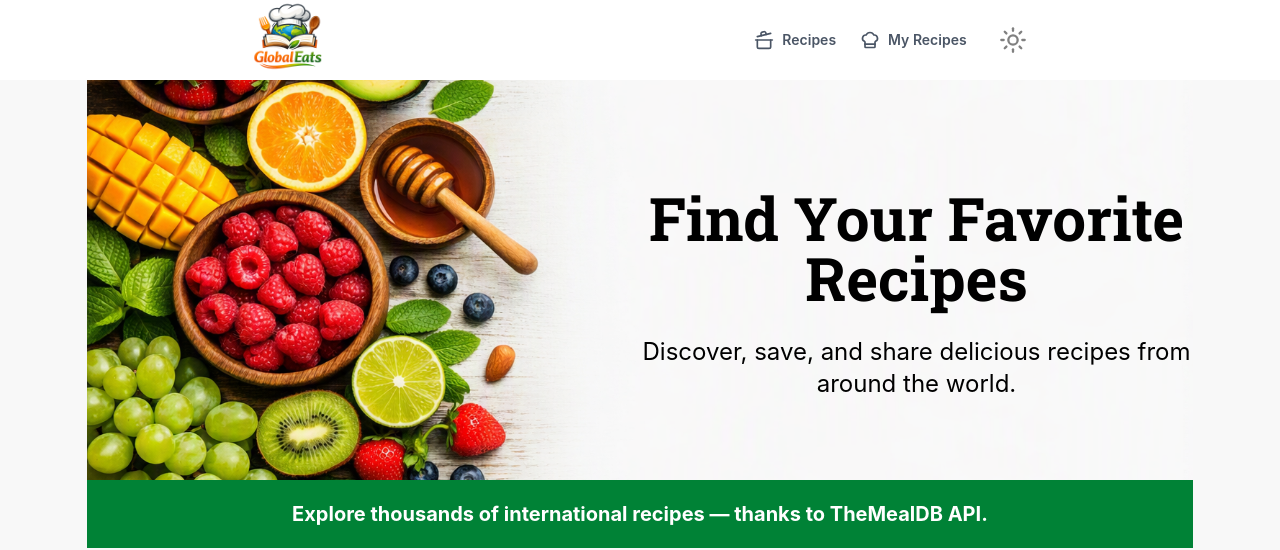
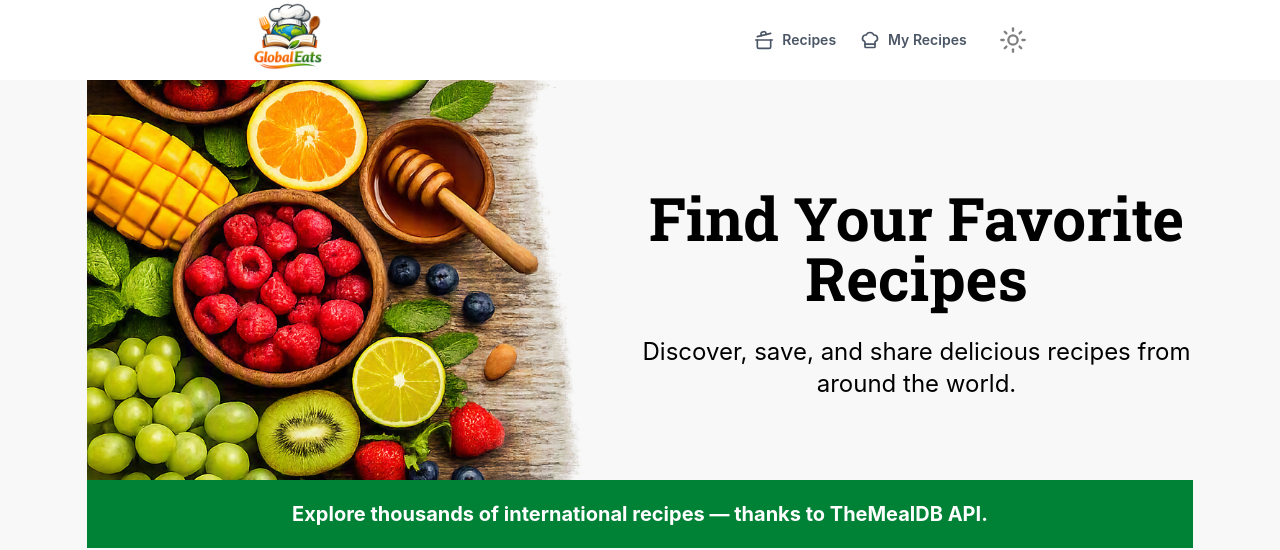
Before and after one commit to RaulSoriaUlibarri/Cookbook, a Next.js app: page / in a window 1280 px wide. Shown: the top 550 px of the page. Built offline with nearby package versions, Linux system fonts and the light colour scheme; no server answers; a web font is replaced by a local one; what @radix-ui/themes would draw is missing.

Commit message:
feature: replace hero img for a png one

```diff
--- a/src/app/page.tsx
+++ b/src/app/page.tsx
@@ -6,10 +6,10 @@ import { MealCarousel } from "@/components";
 export default async function Home() {
   return (
     //bg-[#ACE1AF] provisional.
-    <section className="bg-[#f8f8f8]">
+    <section className="bg-[#f8f8f8] dark:bg-emerald-950">
       <MaxWidthWrapper className=" flex flex-col items-stretch text-center max-w-[1266px]">
         {" "}
-        <div className="flex w-full items-center justify-end h-[400px] bg-[url(/images/landing_page_hero.png)] bg-cover bg-center bg-no-repeat">
+        <div className="flex w-full items-center justify-end h-[400px] bg-[url(/images/landing_page_hero1.png)] bg-cover bg-center bg-no-repeat">
           <div className="w-1/2 text-center text-black">
             <h2 className="font-roboto-slab text-4xl md:text-6xl font-bold p-2 my-5">
               Find Your Favorite Recipes
```
Also changed, not shown: public/images/landing_page_hero.png (deleted), public/images/landing_page_hero1.png (added).
